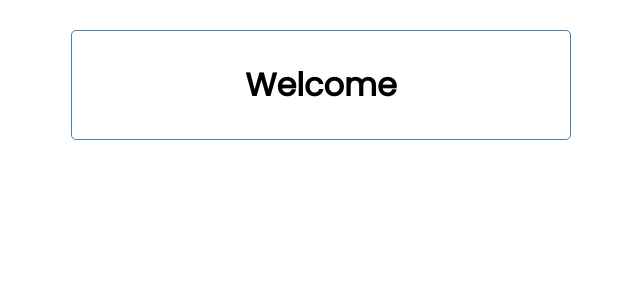
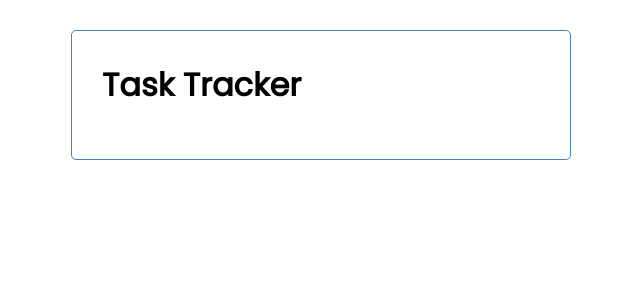
Before and after one commit to sammykrin/vue-crash-project, a Vue app: page / in a window 1280 px wide. Shown: the top 300 px of the page, without its empty margins (319-959 px from the left). Built offline with nearby package versions, Linux system fonts and the light colour scheme.

Commit message:
version1

```diff
--- a/src/App.vue
+++ b/src/App.vue
@@ -1,17 +1,17 @@
 <template>
   <div class="container">
-    <h1>Welcome</h1>
+    <Header title="Task Tracker" />
 
   </div>
 </template>
 
 <script>
-
+import Header from './components/Header'
 
 export default {
   name: 'App',
   components: {
-
+    Header
   }
 }
 </script>
@@ -37,7 +37,6 @@
   border: 1px solid steelblue;
   padding: 30px;
   border-radius: 5px;
-  text-align: center;
 }
 
 .btn{
--- /dev/null
+++ b/src/components/Header.vue
@@ -0,0 +1,23 @@
+<template>
+    <header>
+        <h1>{{ title }}</h1>
+    </header>
+</template>
+
+<script>
+export default {
+    name:'Header',
+    props:{
+        title:String,
+    }
+}
+</script>
+
+<style scoped>
+  header {
+      display: flex;
+      justify-content: space-between;
+      align-items: center;
+      margin-bottom: 20px;
+  }
+</style>
```
